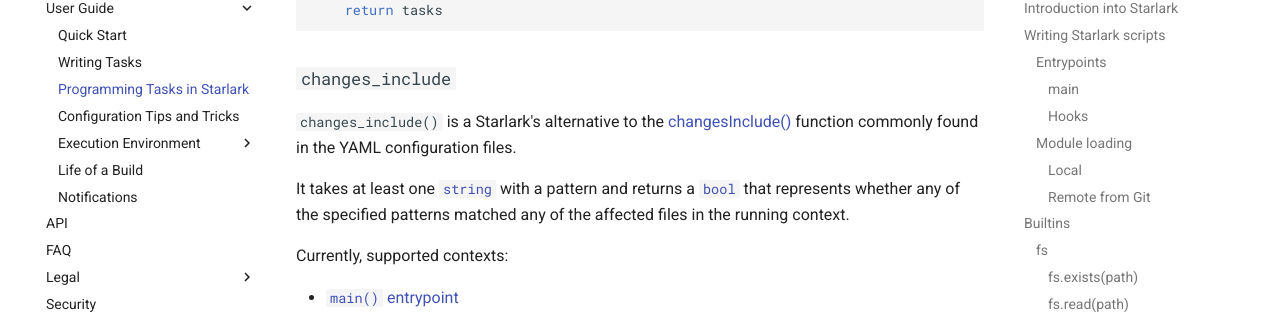
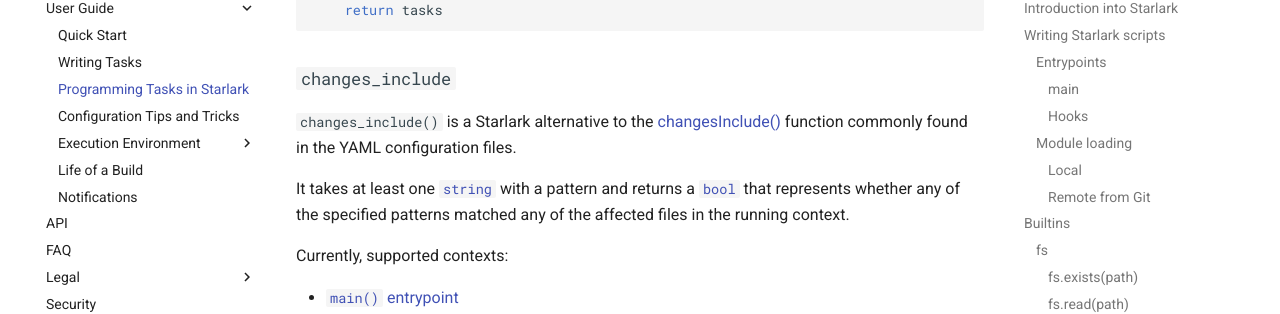
Before and after one commit to cirruslabs/cirrus-ci-docs, an MkDocs documentation site: the page built from docs/guide/programming-tasks.md, in a window 1280 px wide and 900 px high, scrolled down 4661 px. Shown: the part 148-462 px from the top of the window. Built offline with MkDocs 1.6.1 and Material for MkDocs 9.7.7, drawn with Linux system fonts in a browser that asks for light colours; comment, search, counter and statistics services are not loaded.

```diff
--- a/docs/guide/programming-tasks.md
+++ b/docs/guide/programming-tasks.md
@@ -199,7 +199,7 @@ def main(ctx):
 
 ### `changes_include`
 
-`changes_include()` is a Starlark's alternative to the [changesInclude()](writing-tasks.md#supported-functions) function commonly found in the YAML configuration files.
+`changes_include()` is a Starlark alternative to the [changesInclude()](writing-tasks.md#supported-functions) function commonly found in the YAML configuration files.
 
 It takes at least one [`string`](https://github.com/bazelbuild/starlark/blob/master/spec.md#strings) with a pattern and returns a [`bool`](https://github.com/bazelbuild/starlark/blob/master/spec.md#booleans) that represents whether any of the specified patterns matched any of the affected files in the running context.
 
```
